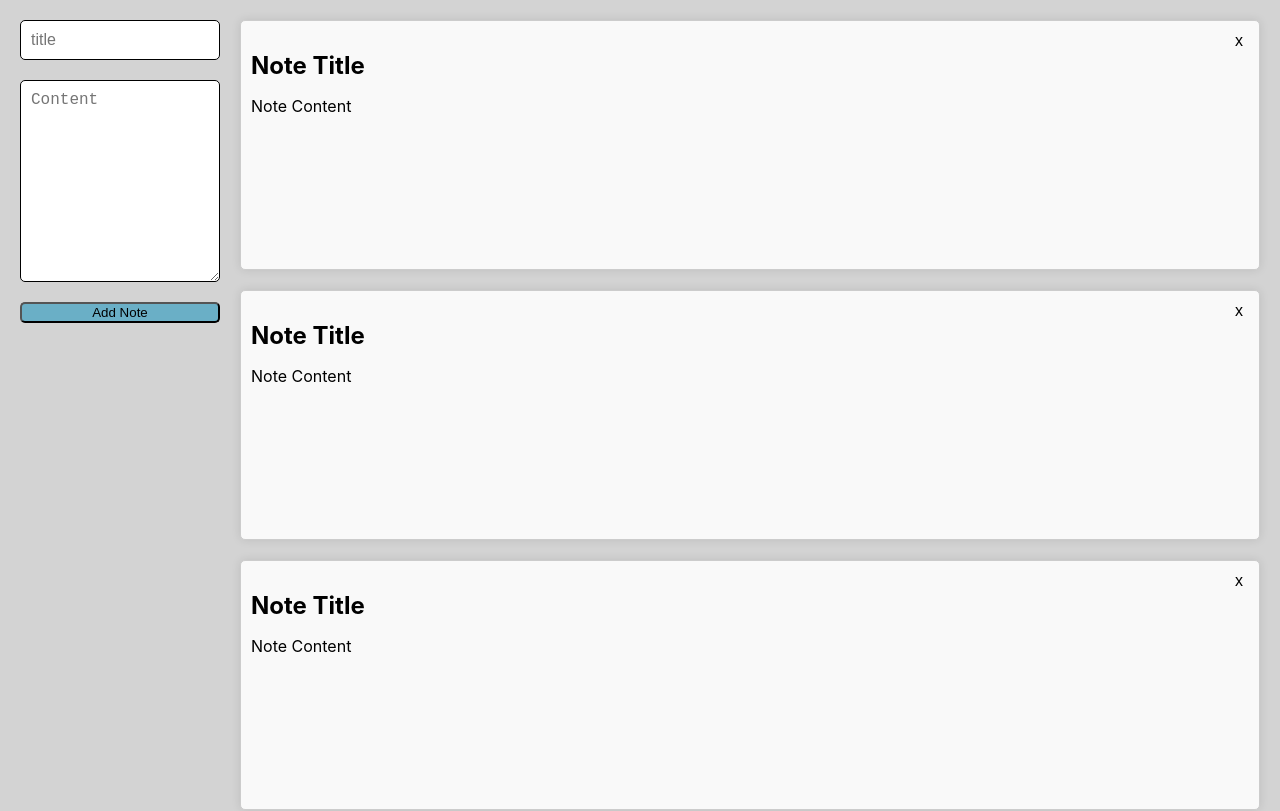
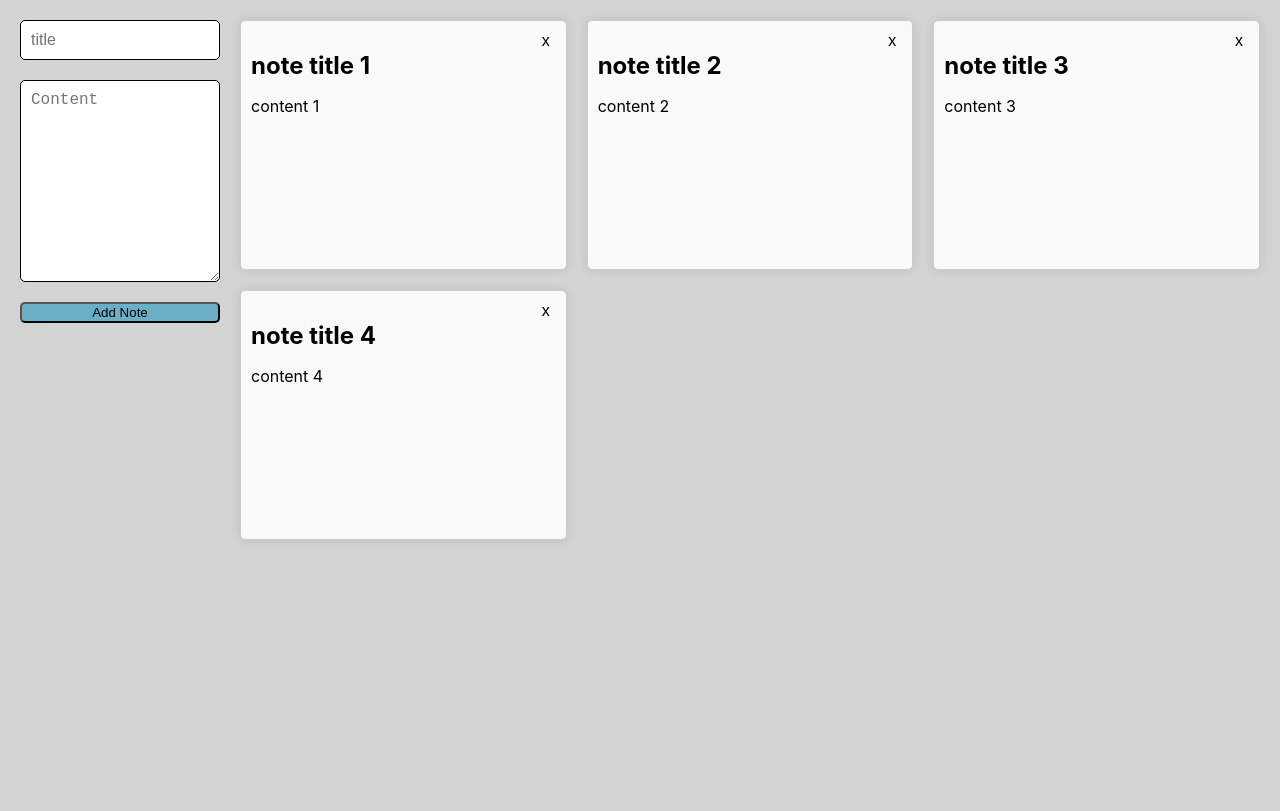
Before and after one commit to Bartocaster/bootmine-note-app, a React (Create React App) app: page / in a window 1280 px wide. Shown: the top 811 px of the page. Built offline with nearby package versions, Linux system fonts and the light colour scheme.

Commit message:
adding type to Note

```diff
--- a/src/App.scss
+++ b/src/App.scss
@@ -34,7 +34,7 @@ body {
   display: grid;
   grid-template-columns: repeat(
     auto-fill,
-    minmax(250xp, 1fr)
+    minmax(250px, 1fr)
   );
   grid-auto-rows: minmax(250px, auto);
   gap: 20px;
--- a/src/App.tsx
+++ b/src/App.tsx
@@ -3,8 +3,16 @@ import logo from './logo.svg';
 import "./index.scss";
 import "./App.scss";
 
+type Note = {
+  id: number;
+  title: string;
+  content: string;
+}
+
 const App = () => {
-  const [notes, setNotes] = useState([
+  const [notes, setNotes] = useState<
+  Note[]
+  >([
     {
       id: 1,
       title: "note title 1",
@@ -47,8 +55,8 @@ const App = () => {
             <div className="notes-header">
               <button>x</button>
             </div>
-            <h2>Note Title</h2>
-            <p>Note Content</p>
+            <h2>{note.title}</h2>
+            <p>{note.content}</p>
           </div>
         ))}
 
```
